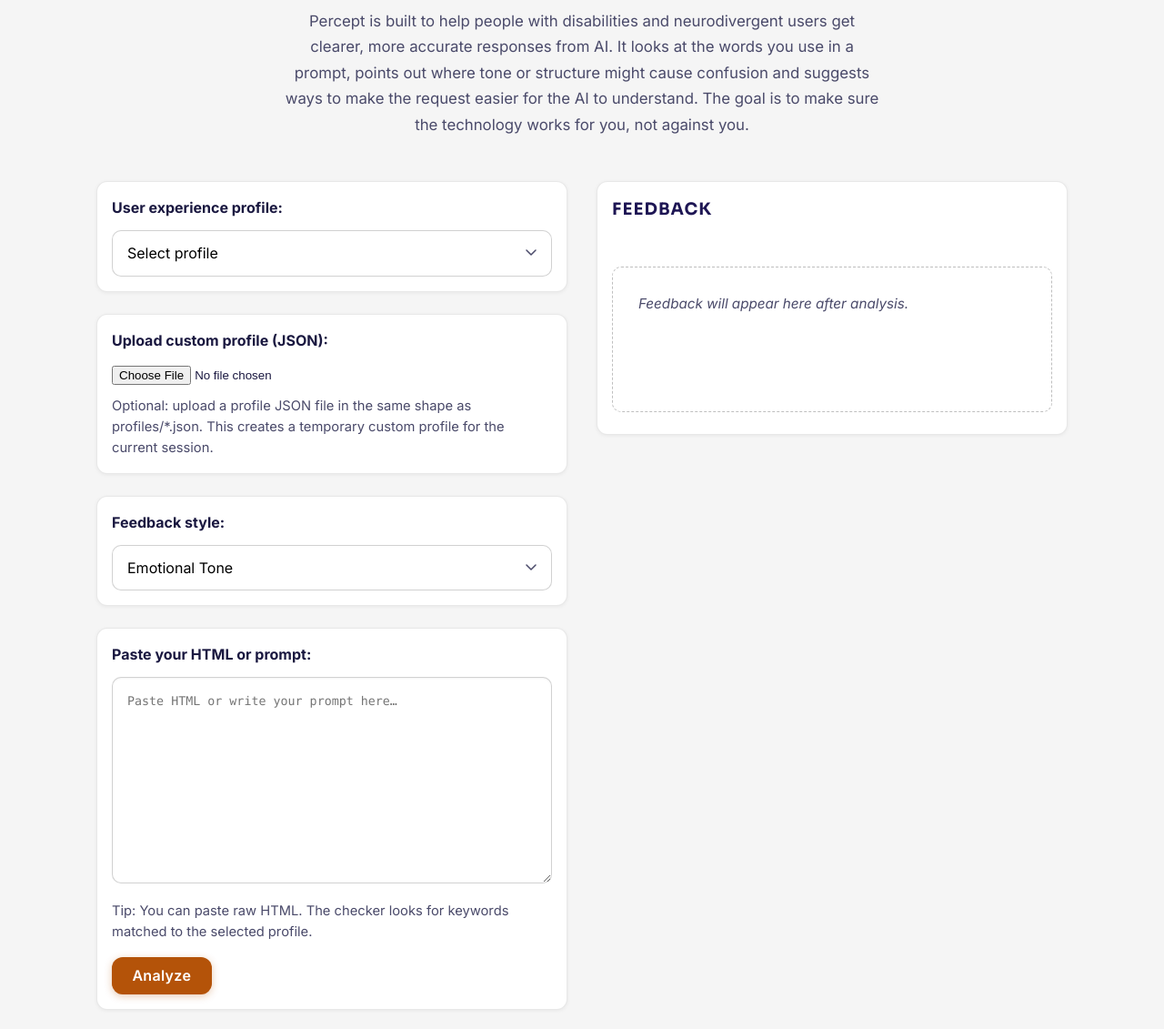
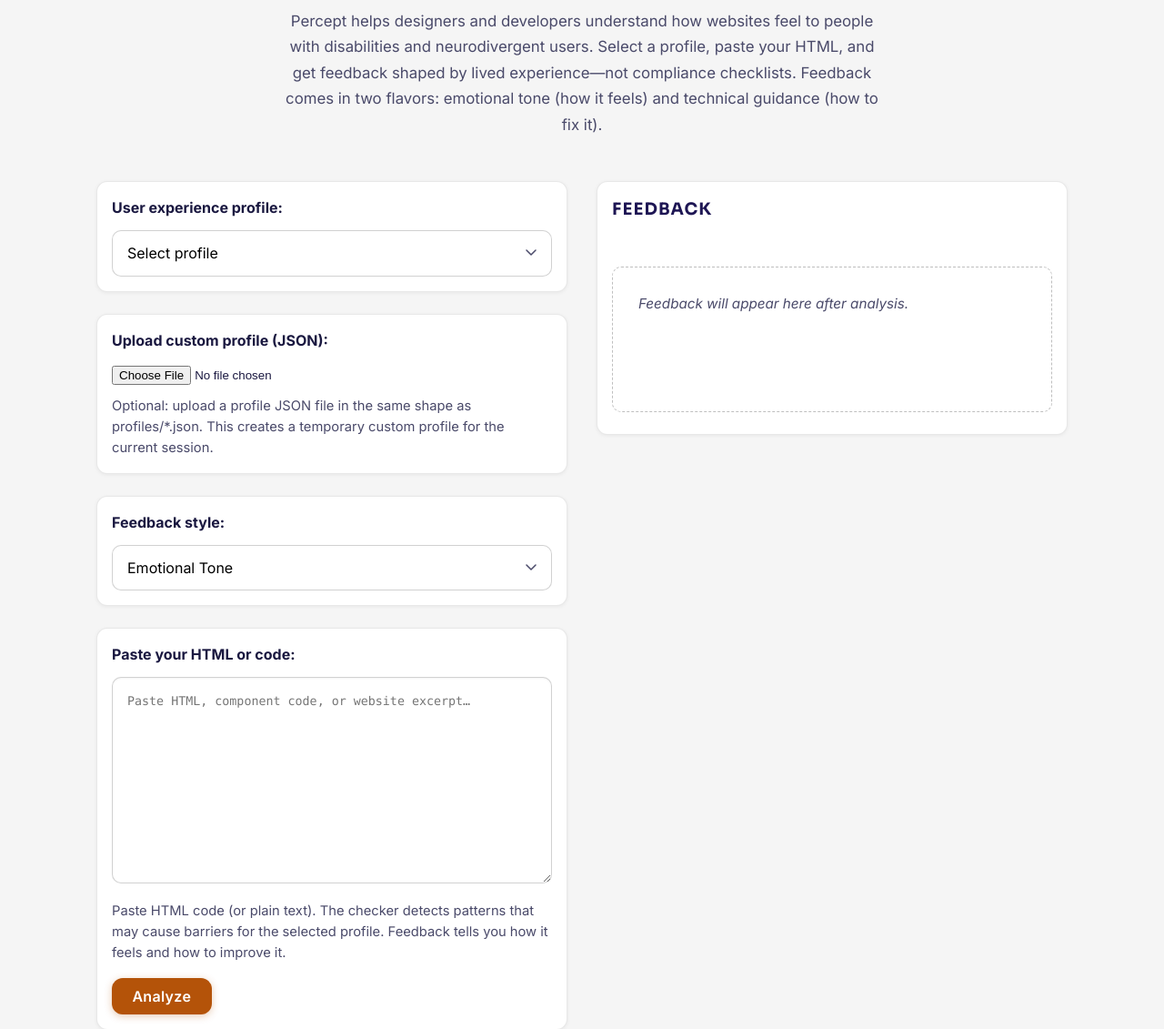
Before and after one commit to mwh-max/percept, a plain HTML site: page index.html in a window 1280 px wide. Shown: the part 187-1318 px from the top of the page at 91% size. Drawn offline with Linux system fonts and the light colour scheme.

Commit message:
Align header and UI copy with lived-experience accessibility purpose, not AI optimization

```diff
--- a/index.html
+++ b/index.html
@@ -16,12 +16,11 @@
     <header>
       <h1>Percept – Accessibility Prompt Feedback Tool</h1>
       <p>
-        Percept is built to help people with disabilities and neurodivergent
-        users get clearer, more accurate responses from AI. It looks at the
-        words you use in a prompt, points out where tone or structure might
-        cause confusion and suggests ways to make the request easier for the AI
-        to understand. The goal is to make sure the technology works for you,
-        not against you.
+        Percept helps designers and developers understand how websites feel to
+        people with disabilities and neurodivergent users. Select a profile,
+        paste your HTML, and get feedback shaped by lived experience—not
+        compliance checklists. Feedback comes in two flavors: emotional tone
+        (how it feels) and technical guidance (how to fix it).
       </p>
     </header>
 
@@ -89,19 +88,18 @@
 
         <!-- HTML/prompt textarea -->
         <div class="input-block">
-          <label for="markup"
-            ><strong>Paste your HTML or prompt:</strong></label
-          >
+          <label for="markup"><strong>Paste your HTML or code:</strong></label>
           <textarea
             id="markup"
             name="markup"
             rows="10"
-            placeholder="Paste HTML or write your prompt here…"
+            placeholder="Paste HTML, component code, or website excerpt…"
             aria-describedby="markup-help"
           ></textarea>
           <p id="markup-help" class="help-text">
-            Tip: You can paste raw HTML. The checker looks for keywords matched
-            to the selected profile.
+            Paste HTML code (or plain text). The checker detects patterns that
+            may cause barriers for the selected profile. Feedback tells you how
+            it feels and how to improve it.
           </p>
           <button id="analyze">Analyze</button>
         </div>
@@ -134,7 +132,16 @@
     </div>
 
     <footer class="site-footer">
-      <p>Percept focuses on lived experience for ADHD, dyslexia, blindness, low vision, motor disabilities, and screenreader users. <a href="README.md" target="_blank">Complementary tools</a> are available for comprehensive 508/WCAG audits. <a href="https://github.com/mwh-max/percept/issues" target="_blank">Contribute a profile</a> for communities currently not represented.</p>
+      <p>
+        Percept focuses on lived experience for ADHD, dyslexia, blindness, low
+        vision, motor disabilities, and screenreader users.
+        <a href="README.md" target="_blank">Complementary tools</a> are
+        available for comprehensive 508/WCAG audits.
+        <a href="https://github.com/mwh-max/percept/issues" target="_blank"
+          >Contribute a profile</a
+        >
+        for communities currently not represented.
+      </p>
     </footer>
 
     <script src="scripts/percept.js" defer></script>
```
